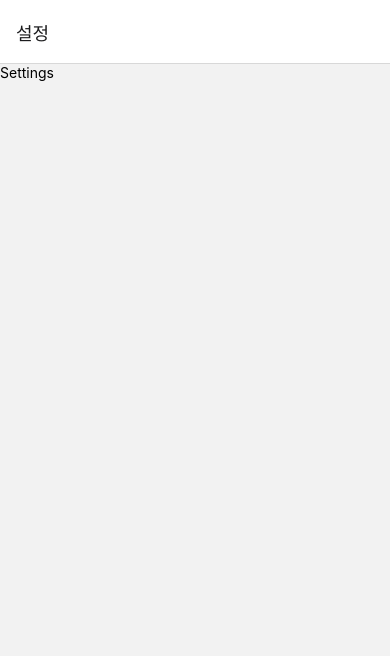
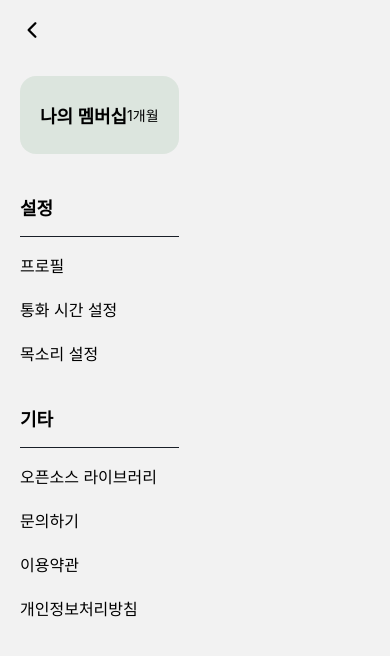
Before and after one commit to kosuha/hau, a React Native app in the folder rn-hau/: screen /Settings in a window 390 px wide. Shown: the top 656 px of the page. Built offline with nearby package versions, Linux system fonts and the light colour scheme.

Commit message:
settings

```diff
--- a/rn-hau/App.tsx
+++ b/rn-hau/App.tsx
@@ -6,7 +6,6 @@ export default function App() {
   return (
     <View style={styles.container}>
       <AppNavigator />
-      <StatusBar style="light" />
     </View>
   );
 }
--- a/rn-hau/src/navigation/AppNavigator.tsx
+++ b/rn-hau/src/navigation/AppNavigator.tsx
@@ -16,7 +16,7 @@ const Stack = createNativeStackNavigator<RootStackParamList>();
 const AppNavigator: React.FC = () => {
   return (
     <NavigationContainer>
-      <Stack.Navigator initialRouteName="Settings">
+      <Stack.Navigator initialRouteName="Main">
         {/* 헤더를 숨기려면 options에 headerShown: false 설정 */}
         <Stack.Screen
           name="Main"
@@ -26,7 +26,7 @@ const AppNavigator: React.FC = () => {
         <Stack.Screen
           name="Settings"
           component={SettingsScreen}
-          options={{ title: '설정' }}
+          options={{ headerShown: false }}
         />
       </Stack.Navigator>
     </NavigationContainer>
--- a/rn-hau/src/screens/Main/MainScreen.tsx
+++ b/rn-hau/src/screens/Main/MainScreen.tsx
@@ -1,5 +1,6 @@
 import React from 'react';
 import { Text, StyleSheet, View, ViewStyle, TextStyle, TouchableOpacity } from 'react-native';
+import { StatusBar } from 'expo-status-bar';
 import { LinearGradient } from 'expo-linear-gradient';
 import { gradients, colors } from '../../styles/theme';
 import { Ionicons } from '@expo/vector-icons';
@@ -129,6 +130,7 @@ const MainScreen: React.FC = () => {
           </View>
         </SafeAreaView>
       </SafeAreaProvider>
+      <StatusBar style="light" />
     </LinearGradient>
   );
 };
--- a/rn-hau/src/screens/Settings/SettingsScreen.tsx
+++ b/rn-hau/src/screens/Settings/SettingsScreen.tsx
@@ -1,12 +1,144 @@
 import React from 'react';
-import { View, Text } from 'react-native';
+import { StatusBar } from 'expo-status-bar';
+import { View, Text, StyleSheet, ViewStyle, TouchableOpacity, TextStyle } from 'react-native';
+import { useNavigation } from '@react-navigation/native';
+import { LinearGradient } from 'expo-linear-gradient';
+import { SafeAreaView, SafeAreaProvider } from 'react-native-safe-area-context';
+import { colors, gradients } from '../../styles/theme';
+import { NativeStackNavigationProp } from '@react-navigation/native-stack';
+import { RootStackParamList } from '../../navigation/AppNavigator';
+import { Ionicons } from '@expo/vector-icons';
 
-const SettingsScreen = () => {
+type NavigationProp = NativeStackNavigationProp<RootStackParamList, 'Settings'>;
+
+const SettingsHeader = ({ onPress, title }: { onPress: () => void, title?: string }) => {
   return (
-    <View>
-      <Text>Settings</Text>
+    <View style={{
+      flexDirection: 'row',
+      justifyContent: 'center',
+      alignItems: 'center',
+      paddingHorizontal: 20,
+      height: 60
+    }}>
+      <TouchableOpacity onPress={onPress} style={{ position: 'absolute', left: 20 }}>
+        <Ionicons name="chevron-back" size={24} color="black" />
+      </TouchableOpacity>
+      {title && (
+        <Text style={{ alignSelf: 'center', fontSize: 18, fontWeight: 'bold' }}>{title}</Text>
+      )}
     </View>
   );
 };
 
+const SettingsItem = ({ title, onPress }: { title: string, onPress: () => void }) => {
+  return (
+    <TouchableOpacity onPress={onPress}>
+      <Text style={{ fontSize: 16 }}>{title}</Text>
+    </TouchableOpacity>
+  );
+};
+
+const SettingsScreen = () => {
+  const navigation = useNavigation<NavigationProp>();
+
+  return (
+    <SafeAreaProvider>
+      <SafeAreaView style={styles.container}>
+        <SettingsHeader onPress={() => navigation.goBack()} />
+        <View style={styles.content}>
+          <View style={{
+            flexDirection: 'row',
+            justifyContent: 'space-between',
+            alignItems: 'center',
+            paddingHorizontal: 20,
+            height: 78,
+            backgroundColor: colors.secondaryLight,
+            borderRadius: 16,
+            width: '100%',
+          }}>
+            <Text style={{ fontSize: 18, fontWeight: 'bold' }}>나의 멤버십</Text>
+            <Text style={{ fontSize: 14 }}>1개월</Text>
+          </View>
+
+          <View style={{
+
+          }}>
+            <View style={{ gap: 16, marginBottom: 16 }}>
+              <Text style={{ fontSize: 18, fontWeight: 'bold' }}>설정</Text>
+              <View style={styles.divider} />
+            </View>
+            <View style={styles.menu}>
+              <SettingsItem title="프로필" onPress={() => {}} />
+              <SettingsItem title="통화 시간 설정" onPress={() => {}} />
+              <SettingsItem title="목소리 설정" onPress={() => {}} />
+            </View>
+          </View>
+
+          <View style={{
+
+          }}>
+            <View style={{ gap: 16, marginBottom: 16 }}>
+              <Text style={{ fontSize: 18, fontWeight: 'bold' }}>기타</Text>
+              <View style={styles.divider} />
+            </View>
+            <View style={styles.menu}>
+              <SettingsItem title="오픈소스 라이브러리" onPress={() => {}} />
+              <SettingsItem title="문의하기" onPress={() => {}} />
+              <SettingsItem title="이용약관" onPress={() => {}} />
+              <SettingsItem title="개인정보처리방침" onPress={() => {}} />
+            </View>
+          </View>
+
+
+        </View>
+      </SafeAreaView>
+      <StatusBar style="dark" />
+    </SafeAreaProvider>
+  );
+};
+
+interface Style {
+  container: ViewStyle;
+  header: ViewStyle;
+  title: TextStyle;
+  content: ViewStyle;
+  divider: ViewStyle;
+  menu: ViewStyle;
+}
+
+const styles = StyleSheet.create<Style>({
+  container: {
+    flex: 1,
+    flexDirection: 'column',
+    gap: 16,
+    justifyContent: 'flex-start',
+    alignItems: 'flex-start',
+  },
+  header: {
+    flexDirection: 'row',
+    justifyContent: 'space-between',
+    alignItems: 'center',
+    paddingHorizontal: 20,
+  },
+  title: {
+    fontSize: 20,
+    fontWeight: 'bold',
+  },
+  content: {
+    flex: 1,
+    paddingHorizontal: 20,
+    gap: 40,
+  },
+  menu: {
+    flexDirection: 'column',
+    gap: 20,
+    width: '100%',
+  },
+  divider: {
+    height: 1,
+    backgroundColor: colors.text,
+    width: '100%',
+  },
+});
+
 export default SettingsScreen;
--- a/rn-hau/src/styles/theme.ts
+++ b/rn-hau/src/styles/theme.ts
@@ -13,6 +13,7 @@ export const colors = {
   light: '#ffffff',
   dark: '#191F28',
   lightTransparent: 'rgba(255, 255, 255, 0.6)',
+  secondaryLight: 'rgba(149, 186, 161, 0.24)',
 };
 
 export const gradients = {
```
